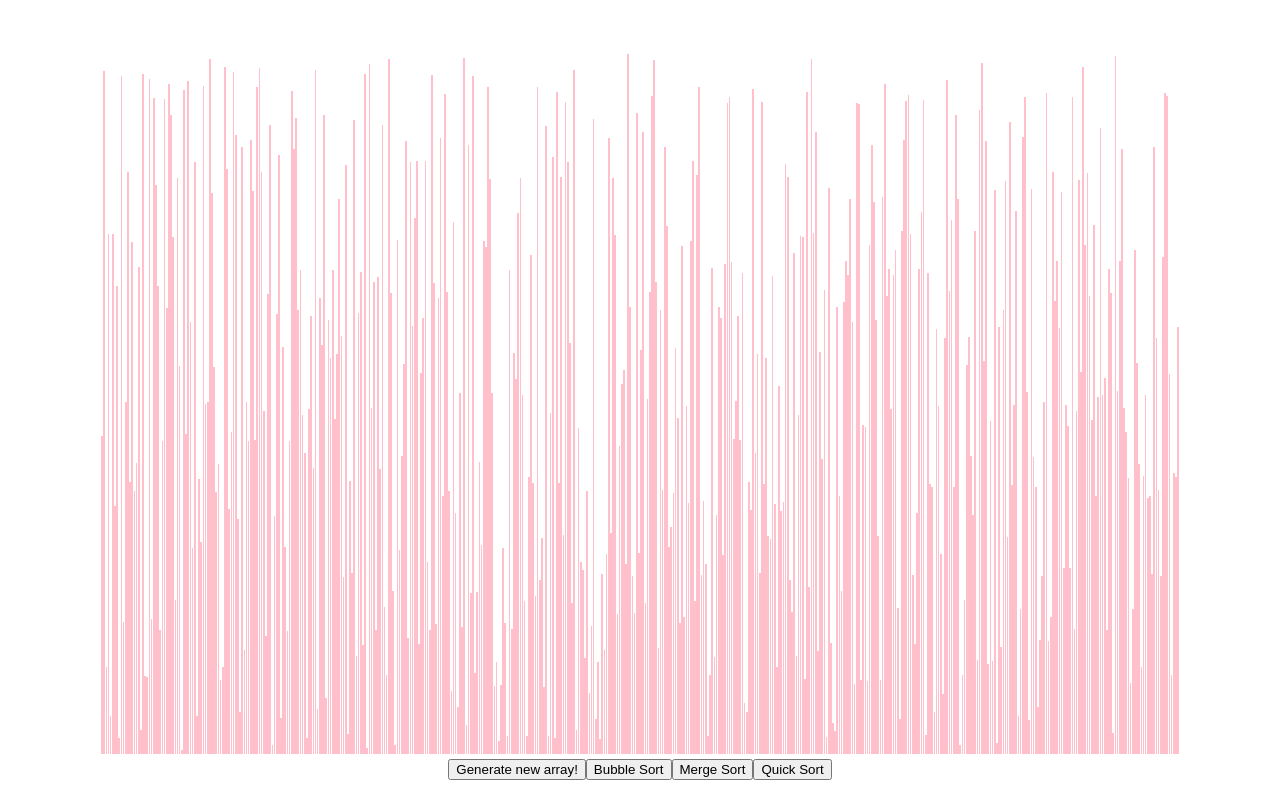
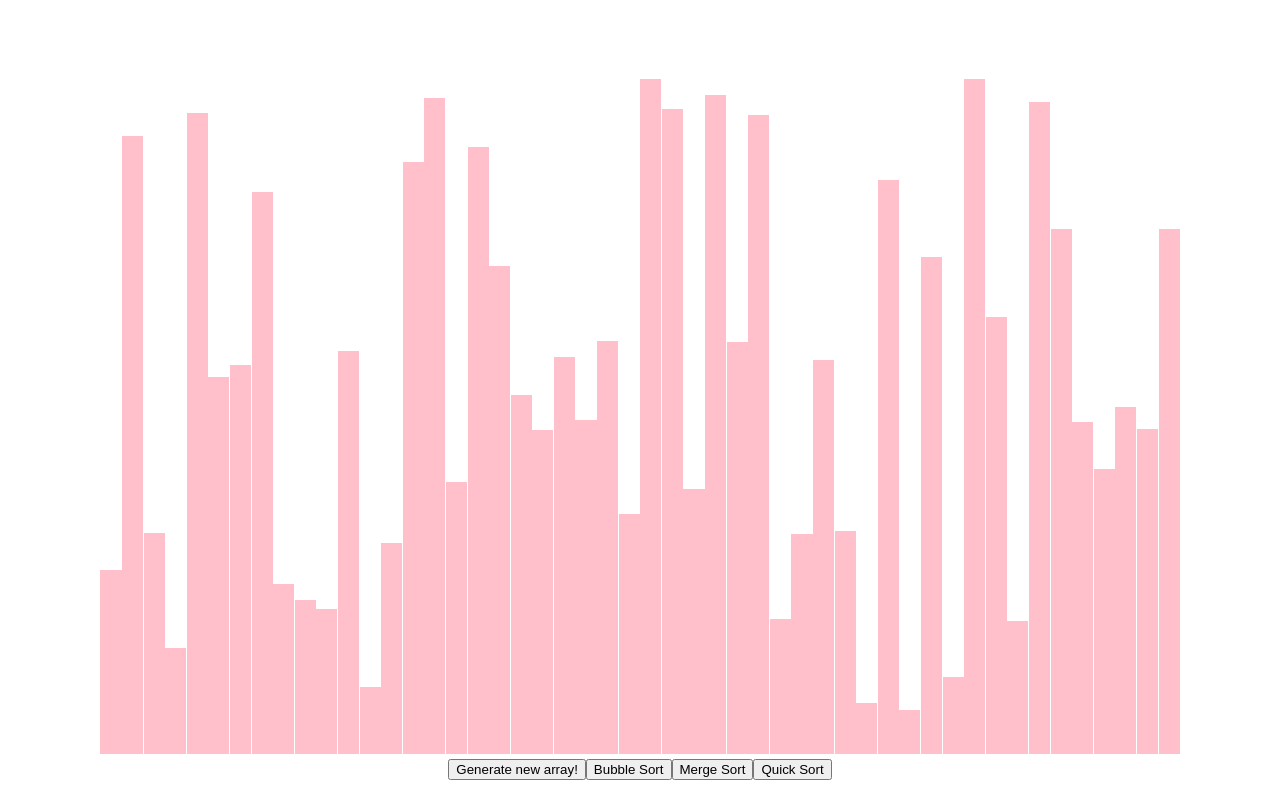
Before and after one commit to yadav8/Projects, a React (Create React App) app in the folder sort-visualizer/: page / in a window 1280 px wide. Built offline with nearby package versions, Linux system fonts and the light colour scheme.

Commit message:
Changed Array to JSON object to make code easier to understand

```diff
--- a/sort-visualizer/src/Sort-Visualizer/ArrayBar.jsx
+++ b/sort-visualizer/src/Sort-Visualizer/ArrayBar.jsx
@@ -32,7 +32,6 @@ export default class ArrayBar extends React.PureComponent {
 
 	render() {
 		const {value, color, width} = this.state;
-		//console.log("here");
 
 		return (
 			<div
--- a/sort-visualizer/src/Sort-Visualizer/ArrayContainer.jsx
+++ b/sort-visualizer/src/Sort-Visualizer/ArrayContainer.jsx
@@ -9,7 +9,8 @@ import getQuickSortSequence from '../Sort-Algorithms/QuickSort.js';
 
 /* ** GENERAL TODOS **
 
-Performance: Figure out how to only render the ArrayBar components which are getting updated.
+Change this.state.array to JSON for easier reading
+Then use immutability helper to stop copying array and just updating it
 
 1. Heap sort
 2. Add a display for color legend when a particular sort button is pressed
@@ -23,10 +24,10 @@ Performance: Figure out how to only render the ArrayBar components which are get
 // TODO: Make these user-configurable
 
 // Change this value for the number of bars (value) in the array.
-const ARRAY_SIZE = 500;
+const ARRAY_SIZE = 50;
 
 // Change this value for the speed of the animations.
-const ANIMATION_SPEED_MS = 1; //ARRAY_SIZE/10;
+const ANIMATION_SPEED_MS = 3; //ARRAY_SIZE/10;
 
 // Change this for Array min value
 const ARRAY_MIN = 1;
@@ -60,8 +61,6 @@ export default class ArrayContainer extends React.Component {
 	constructor(props) {
 		super(props);
 
-		//this.test_var = 0;
-
 		this.state = {
 		  array: [], // array element: [value: int, color: string, pivot: bool, final: bool, id: int]
 		  width: arrayContainerWidth,
@@ -84,10 +83,10 @@ export default class ArrayContainer extends React.Component {
 	// Generates new array
 	generateArray() {
 		const array = [];
-		const color = DEFAULT_COLOR;
 		const width = arrayContainerWidth;
 		for (let i = 0; i < ARRAY_SIZE; i++) {
-			array.push([randomIntFromInterval(ARRAY_MIN, ARRAY_MAX), color, false, false, i]);
+			//array.push([randomIntFromInterval(ARRAY_MIN, ARRAY_MAX), color, false, false, i]);
+			array.push(this.createArrayElement(i));
 			//array.push([testArr[i], color, false, false, i]);
 		}
 		this.setState({array, width});
@@ -97,12 +96,21 @@ export default class ArrayContainer extends React.Component {
 	resetArray() {
 		let array_copy = [...this.state.array];
 		for (let i = 0; i < array_copy.length; i++) {
-			array_copy[i][1] = DEFAULT_COLOR;
-			array_copy[i][2] = false;
-			array_copy[i][3] = false;
+			array_copy[i]["color"] = DEFAULT_COLOR;
+			array_copy[i]["pivot"] = false;
+			array_copy[i]["final"] = false;
 		}
 
 		this.setState({array: array_copy});
+	}
+
+	// Creates element 'i' of this.state.array as a JSON object
+	createArrayElement(i) {
+		return {"id": i,
+		  		"value": randomIntFromInterval(ARRAY_MIN, ARRAY_MAX),
+		  		"color": DEFAULT_COLOR,
+		  		"pivot": false,
+		  		"final": false};
 	}
 
 	// Handles updating Component dimensions on window resize
@@ -117,7 +125,7 @@ export default class ArrayContainer extends React.Component {
 	bubbleSortButtonPressed() {
 		this.resetArray();
 		// Extract the actual array value from our 'array' to send to BubbleSort
-		let value_array = this.state.array.map(arraybar => arraybar[0]);
+		let value_array = this.state.array.map(arrayElement => arrayElement["value"]);
 		const sequence = getBubbleSortSequence(value_array);
 		this.executeSequence(sequence);
 
@@ -127,7 +135,7 @@ export default class ArrayContainer extends React.Component {
 	mergeSortButtonPressed() {
 		this.resetArray();
 		// Extract the actual array value from our 'array' to send to MergeSort
-		let value_array = this.state.array.map(arraybar => arraybar[0]);
+		let value_array = this.state.array.map(arrayElement => arrayElement["value"]);
 		const sequence = getMergeSortSequence(value_array);
 		this.executeSequence(sequence);
 
@@ -138,7 +146,7 @@ export default class ArrayContainer extends React.Component {
 	quickSortButtonPressed() {
 		this.resetArray();
 		// Extract the actual array value from our 'array' to send to QuickSort
-		let value_array = this.state.array.map(arraybar => arraybar[0]);
+		let value_array = this.state.array.map(arrayElement => arrayElement["value"]);
 		const sequence = getQuickSortSequence(value_array);
 		this.executeSequence(sequence);
 	}
@@ -193,8 +201,8 @@ export default class ArrayContainer extends React.Component {
 		setTimeout(() => {
 			// Only change color to COMPARE if Array element is not already in PIVOT color state
 			// Array element's [2] denotes PIVOT state. Only change color if PIVOT state is false
-			if (!array[i][2]) {array[i][1] = COMPARISON_COLOR;}
-			if (!array[j][2]) {array[j][1] = COMPARISON_COLOR;}
+			if (!array[i]["pivot"]) {array[i]["color"] = COMPARISON_COLOR;}
+			if (!array[j]["pivot"]) {array[j]["color"] = COMPARISON_COLOR;}
 			this.setState(state => ({array: array}));
 		}, frameNumber * ANIMATION_SPEED_MS);
 
@@ -204,13 +212,13 @@ export default class ArrayContainer extends React.Component {
 		setTimeout(() => {
 			// Only change color to COMPARE if Array element is not already in FINAL color state
 			// Array element's [2] denotes FINAL state. Only change color if FINAL state is false
-			if (array[i][3] === true) {array[i][1] = FINAL_COLOR;}
-			else if (array[i][2] === true) {array[i][1] = PIVOT_COLOR;}
-			else if (revertToDefault[0]) {array[i][1] = DEFAULT_COLOR;}
+			if (array[i]["final"] === true) {array[i]["color"] = FINAL_COLOR;}
+			else if (array[i]["pivot"] === true) {array[i]["color"] = PIVOT_COLOR;}
+			else if (revertToDefault[0]) {array[i]["color"] = DEFAULT_COLOR;}
 
-			if (array[j][3] === true) {array[j][1] = FINAL_COLOR;}
-			else if (array[j][2] === true) {array[j][1] = PIVOT_COLOR;}
-			else if (revertToDefault[1]) {array[j][1] = DEFAULT_COLOR;}
+			if (array[j]["final"] === true) {array[j]["color"] = FINAL_COLOR;}
+			else if (array[j]["pivot"] === true) {array[j]["color"] = PIVOT_COLOR;}
+			else if (revertToDefault[1]) {array[j]["color"] = DEFAULT_COLOR;}
 			this.setState(state => ({array: array}));
 		}, (frameNumber+1) * ANIMATION_SPEED_MS);
 	}
@@ -220,11 +228,11 @@ export default class ArrayContainer extends React.Component {
 		// Change the color property to SWAP for the two array indices being swapped
 		// Swap values of the two array indices being swapped
 		setTimeout(() => {
-			let swapper = array[i][0];
-			array[i][0] = array[j][0];
-			array[i][1] = SWAP_COLOR;
-			array[j][0] = swapper;
-			array[j][1] = SWAP_COLOR;
+			let swapper = array[i]["value"];
+			array[i]["value"] = array[j]["value"];
+			array[i]["color"] = SWAP_COLOR;
+			array[j]["value"] = swapper;
+			array[j]["color"] = SWAP_COLOR;
 			this.setState(state => ({array: array}));
 		}, frameNumber * ANIMATION_SPEED_MS);
 
@@ -232,13 +240,13 @@ export default class ArrayContainer extends React.Component {
 		// to get some other color state in the very next frame. Otherwise, we revert to default
 		// in next frame
 		setTimeout(() => {
-			if (array[i][3] === true) {array[i][1] = FINAL_COLOR;}
-			else if (array[i][2] === true) {array[i][1] = PIVOT_COLOR;}
-			else if (revertToDefault[0]) {array[i][1] = DEFAULT_COLOR;}
+			if (array[i]["final"] === true) {array[i]["color"] = FINAL_COLOR;}
+			else if (array[i]["pivot"] === true) {array[i]["color"] = PIVOT_COLOR;}
+			else if (revertToDefault[0]) {array[i]["color"] = DEFAULT_COLOR;}
 
-			if (array[j][3] === true) {array[j][1] = FINAL_COLOR;}
-			else if (array[j][2] === true) {array[j][1] = PIVOT_COLOR;}
-			else if (revertToDefault[1]) {array[j][1] = DEFAULT_COLOR;}
+			if (array[j]["final"] === true) {array[j]["color"] = FINAL_COLOR;}
+			else if (array[j]["pivot"] === true) {array[j]["color"] = PIVOT_COLOR;}
+			else if (revertToDefault[1]) {array[j]["color"] = DEFAULT_COLOR;}
 			this.setState(state => ({array: array}));
 		}, (frameNumber+1) * ANIMATION_SPEED_MS);
 	}
@@ -248,9 +256,9 @@ export default class ArrayContainer extends React.Component {
 		// Change the color property to SWAP for the Array index whose value is changing
 		// Only change color if newValue is not the same as current value.
 		setTimeout(() => {
-			if (array[i][0] !== newValue) {
-				array[i][0] = newValue;
-				array[i][1] = SWAP_COLOR;
+			if (array[i]["value"] !== newValue) {
+				array[i]["value"] = newValue;
+				array[i]["color"] = SWAP_COLOR;
 			}
 			this.setState(state => ({array: array}));
 		}, frameNumber * ANIMATION_SPEED_MS);
@@ -259,7 +267,7 @@ export default class ArrayContainer extends React.Component {
 		// to get some other color state in the very next frame. Otherwise, we revert to default
 		// in next frame
 		setTimeout(() => {
-			if (revertToDefault[0]) {array[i][1] = DEFAULT_COLOR;}
+			if (revertToDefault[0]) {array[i]["color"] = DEFAULT_COLOR;}
 			this.setState(state => ({array: array}));
 		}, (frameNumber+1) * ANIMATION_SPEED_MS);
 	}
@@ -268,13 +276,13 @@ export default class ArrayContainer extends React.Component {
 	//TODO: Better comments
 	sequencePivot(array, i, pivot, frameNumber, revertToDefault) {
 		// If already in FINAL state, don't bother
-		if (array[i][3] === true && pivot < 0) {return;}
+		if (array[i]["final"] === true && pivot < 0) {return;}
 
 		// Just adding new pivot
 		if (pivot === -1) {
 			setTimeout(() => {
-				array[i][1] = PIVOT_COLOR;
-				array[i][2] = true;	// Set PIVOT color state for array index
+				array[i]["color"] = PIVOT_COLOR;
+				array[i]["pivot"] = true;	// Set PIVOT color state for array index
 				this.setState(state => ({array: array}));
 			}, frameNumber * ANIMATION_SPEED_MS);
 
@@ -283,8 +291,8 @@ export default class ArrayContainer extends React.Component {
 		// Just removing current pivots
 		else if (pivot === -2) {
 			setTimeout(() => {
-				array[i][1] = DEFAULT_COLOR;
-				array[i][2] = false;	// Reset PIVOT color state for array index
+				array[i]["color"] = DEFAULT_COLOR;
+				array[i]["pivot"] = false;	// Reset PIVOT color state for array index
 				this.setState(state => ({array: array}));
 			}, frameNumber * ANIMATION_SPEED_MS);
 		}
@@ -292,13 +300,13 @@ export default class ArrayContainer extends React.Component {
 		// Moving pivots
 		else {
 			setTimeout(() => {
-				array[i][1] = DEFAULT_COLOR;
-				array[i][2] = false;	// Reset PIVOT color state for array index
+				array[i]["color"] = DEFAULT_COLOR;
+				array[i]["pivot"] = false;	// Reset PIVOT color state for array index
 
 				// If already in FINAL state, don't bother
-				if (array[pivot][3] === true) {return;}
-				array[pivot][1] = PIVOT_COLOR;
-				array[pivot][2] = true;
+				if (array[pivot]["final"] === true) {return;}
+				array[pivot]["color"] = PIVOT_COLOR;
+				array[pivot]["pivot"] = true;
 				this.setState(state => ({array: array}));
 			}, frameNumber * ANIMATION_SPEED_MS);
 		}
@@ -308,26 +316,24 @@ export default class ArrayContainer extends React.Component {
 	sequenceFinal(array, i, frameNumber) {
 		// Change the color property to FINAL when ArrayBar has reached its final position
 		setTimeout(() => {
-			array[i][1] = FINAL_COLOR;
-			array[i][3] = true;	// Set FINAL color state for array index
+			array[i]["color"] = FINAL_COLOR;
+			array[i]["final"] = true;	// Set FINAL color state for array index
 			this.setState(state => ({array: array}));
 		}, frameNumber * ANIMATION_SPEED_MS);
 	}
 
 
 	render() {
-		//this.test_var++;
-		//console.log(this.test_var);
-		//const array = this.state.array;
-		//const width = this.state.width;
+		const array = this.state.array;
+		const width = this.state.width;
 
 	    return (
-	    	<div className = "ArrayContainer" style={{width: this.state.width,}}>
-		    	{this.state.array.map(([value, color, _, __, id]) => (
+	    	<div className = "ArrayContainer" style={{width: width,}}>
+		    	{array.map((arrayElement) => (
 					<ArrayBar
-						key = {id}
-						value = {value}
-						color = {color}
+						key = {arrayElement["id"]}
+						value = {arrayElement["value"]}
+						color = {arrayElement["color"]}
 						width = {arrayBarWidth}
 					/>
 			    ))}
@@ -392,7 +398,7 @@ TEST CODE BELOW FOR EXPERIMENTAL ALTERNATIVE IMPLEMENTATIONS:
 // 	//setTimeout(() => {
 // 		// Only change color to COMPARE if Array element is not already in FINAL color state
 // 		// Array element's [2] denotes FINAL state. Only change color if FINAL state is false
-// 		if (array[i][2]) {array[i][1] = FINAL_COLOR;}
+// 		if (array["pivot"]) {array[i][1] = FINAL_COLOR;}
 // 		else if (revertToDefault[0]) {array[i][1] = DEFAULT_COLOR;}
 // 		if (array[j][2]) {array[j][1] = FINAL_COLOR;}
 // 		else if (revertToDefault[1]) {array[j][1] = DEFAULT_COLOR;}
```
